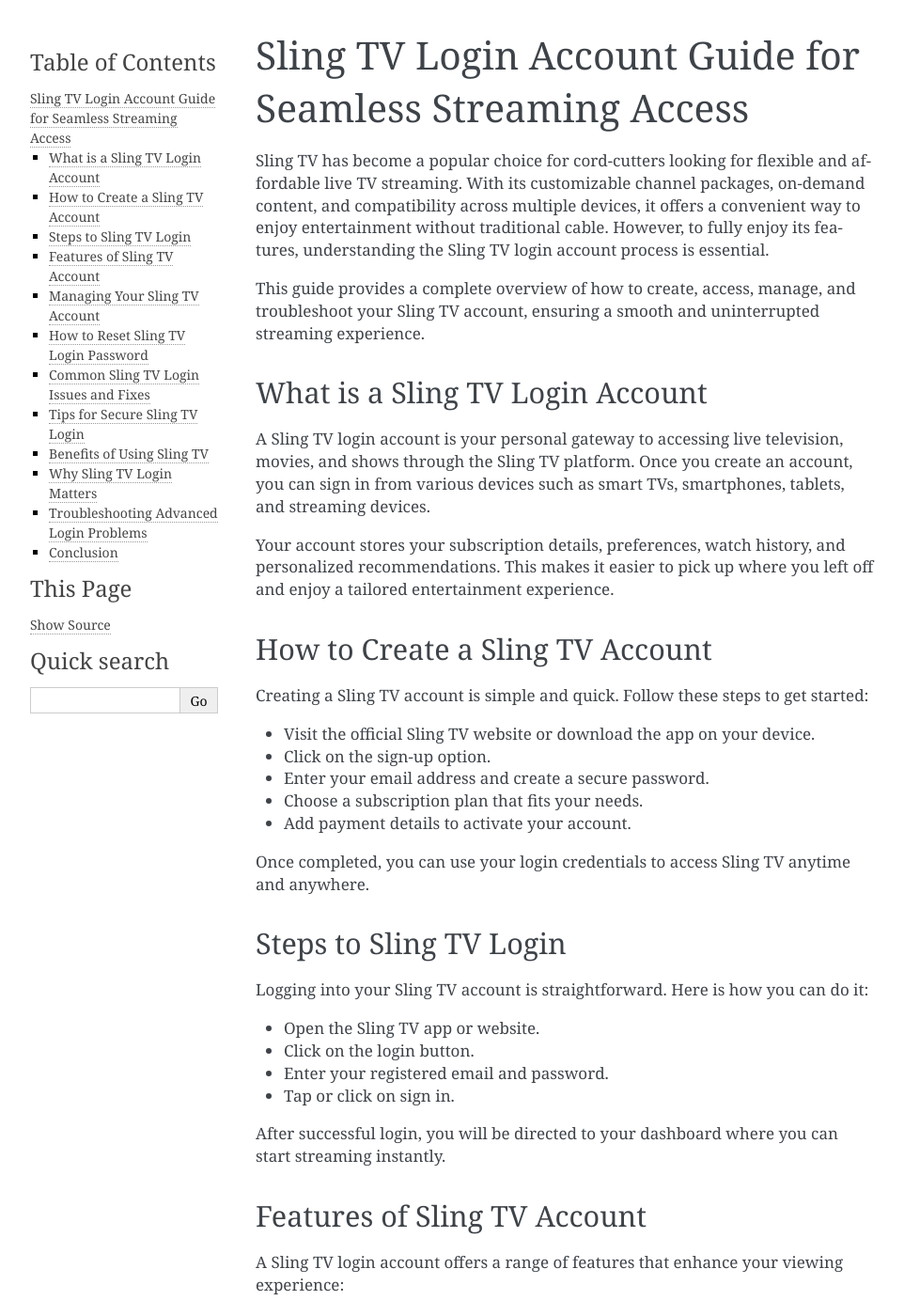
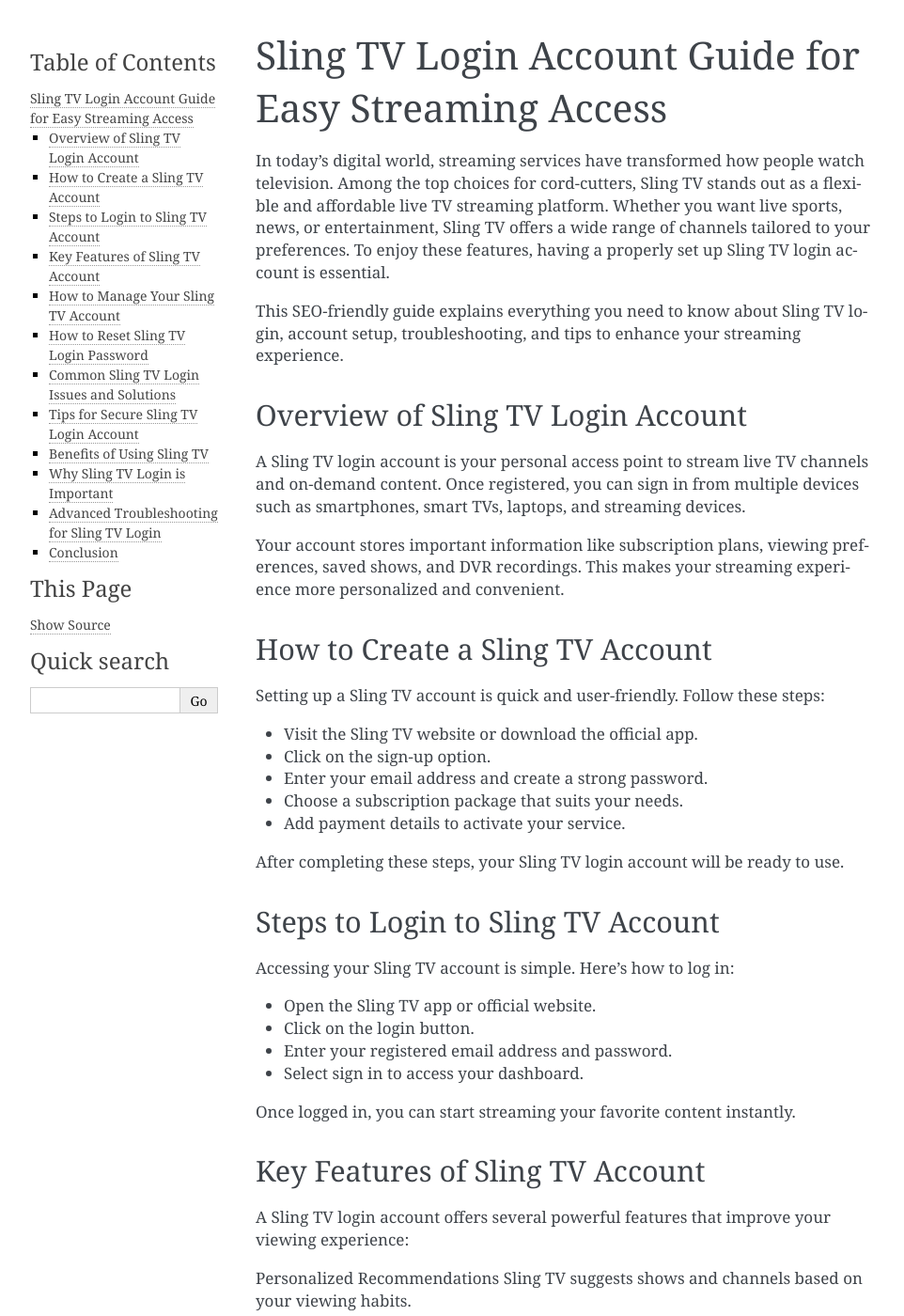
Before and after one commit to jorsebolojaimatadi/helpslingtv, a Sphinx documentation site: the page built from docs/index.rst, in a window 1280 px wide and 1400 px high. Shown: the whole window at 94% size, without its empty margins (148-1110 px from the left). Built offline with Sphinx 7.4.7, drawn with Linux system fonts in a browser that asks for light colours; some of the changed text lies outside the part shown.

Commit message:
Update index.rst

```diff
--- a/docs/index.rst
+++ b/docs/index.rst
@@ -1,173 +1,174 @@
-Sling TV Login Account Guide for Seamless Streaming Access
-==========================================================
+Sling TV Login Account Guide for Easy Streaming Access
+=====================================================
 
-Sling TV has become a popular choice for cord-cutters looking for flexible and affordable live TV streaming. With its customizable channel packages, on-demand content, and compatibility across multiple devices, it offers a convenient way to enjoy entertainment without traditional cable. However, to fully enjoy its features, understanding the Sling TV login account process is essential.
+In today’s digital world, streaming services have transformed how people watch television. Among the top choices for cord-cutters, Sling TV stands out as a flexible and affordable live TV streaming platform. Whether you want live sports, news, or entertainment, Sling TV offers a wide range of channels tailored to your preferences. To enjoy these features, having a properly set up Sling TV login account is essential.
 
-This guide provides a complete overview of how to create, access, manage, and troubleshoot your Sling TV account, ensuring a smooth and uninterrupted streaming experience.
+This SEO-friendly guide explains everything you need to know about Sling TV login, account setup, troubleshooting, and tips to enhance your streaming experience.
 
-What is a Sling TV Login Account
---------------------------------
+Overview of Sling TV Login Account
+---------------------------------
 
-A Sling TV login account is your personal gateway to accessing live television, movies, and shows through the Sling TV platform. Once you create an account, you can sign in from various devices such as smart TVs, smartphones, tablets, and streaming devices.
+A Sling TV login account is your personal access point to stream live TV channels and on-demand content. Once registered, you can sign in from multiple devices such as smartphones, smart TVs, laptops, and streaming devices.
 
-Your account stores your subscription details, preferences, watch history, and personalized recommendations. This makes it easier to pick up where you left off and enjoy a tailored entertainment experience.
+Your account stores important information like subscription plans, viewing preferences, saved shows, and DVR recordings. This makes your streaming experience more personalized and convenient.
 
 How to Create a Sling TV Account
---------------------------------
-
-Creating a Sling TV account is simple and quick. Follow these steps to get started:
-
-- Visit the official Sling TV website or download the app on your device.
-- Click on the sign-up option.
-- Enter your email address and create a secure password.
-- Choose a subscription plan that fits your needs.
-- Add payment details to activate your account.
-
-Once completed, you can use your login credentials to access Sling TV anytime and anywhere.
-
-Steps to Sling TV Login
------------------------
-
-Logging into your Sling TV account is straightforward. Here is how you can do it:
-
-- Open the Sling TV app or website.
-- Click on the login button.
-- Enter your registered email and password.
-- Tap or click on sign in.
-
-After successful login, you will be directed to your dashboard where you can start streaming instantly.
-
-Features of Sling TV Account
-----------------------------
-
-A Sling TV login account offers a range of features that enhance your viewing experience:
-
-Personalized Content
-Your account provides recommendations based on your viewing habits.
-
-Multiple Device Access
-You can log in on different devices and enjoy streaming on the go.
-
-Cloud DVR
-Record your favorite shows and watch them later at your convenience.
-
-Flexible Plans
-Switch or modify your subscription plan anytime without hassle.
-
-On-Demand Library
-Access a wide range of movies and shows whenever you want.
-
-Managing Your Sling TV Account
 -------------------------------
 
-Managing your Sling TV account is important to ensure your preferences and subscription details are up to date.
+Setting up a Sling TV account is quick and user-friendly. Follow these steps:
 
-Updating Profile Information
-You can edit your email address, password, and personal details in the account settings section.
+- Visit the Sling TV website or download the official app.
+- Click on the sign-up option.
+- Enter your email address and create a strong password.
+- Choose a subscription package that suits your needs.
+- Add payment details to activate your service.
 
-Changing Subscription Plans
-Sling TV allows you to upgrade, downgrade, or customize your channel lineup easily.
+After completing these steps, your Sling TV login account will be ready to use.
+
+Steps to Login to Sling TV Account
+---------------------------------
+
+Accessing your Sling TV account is simple. Here’s how to log in:
+
+- Open the Sling TV app or official website.
+- Click on the login button.
+- Enter your registered email address and password.
+- Select sign in to access your dashboard.
+
+Once logged in, you can start streaming your favorite content instantly.
+
+Key Features of Sling TV Account
+-------------------------------
+
+A Sling TV login account offers several powerful features that improve your viewing experience:
+
+Personalized Recommendations
+Sling TV suggests shows and channels based on your viewing habits.
+
+Multi-Device Streaming
+You can access your account across multiple devices anytime.
+
+Cloud DVR Storage
+Record live TV and watch it later at your convenience.
+
+Flexible Subscription Plans
+Easily switch between plans or customize your channel lineup.
+
+On-Demand Content
+Enjoy a large library of movies, shows, and exclusive content.
+
+How to Manage Your Sling TV Account
+----------------------------------
+
+Managing your Sling TV account ensures smooth performance and uninterrupted streaming.
+
+Update Profile Details
+You can change your email, password, and personal settings anytime.
+
+Modify Subscription
+Upgrade, downgrade, or customize your plan based on your needs.
 
 Payment Management
-Add or update payment methods to avoid interruptions in service.
+Keep your billing details updated to avoid service interruptions.
 
-Device Management
-Keep track of devices connected to your account and remove any unauthorized access.
+Device Control
+Monitor and manage devices connected to your account for better security.
 
 How to Reset Sling TV Login Password
-------------------------------------
+-----------------------------------
 
-If you forget your password, you can quickly reset it by following these steps:
+Forgetting your password is common, but resetting it is easy:
 
-- Go to the login page.
+- Go to the Sling TV login page.
 - Click on the forgot password option.
 - Enter your registered email address.
 - Follow the instructions sent to your email to create a new password.
 
-Make sure to choose a strong password to keep your account secure.
+Always create a strong password to protect your account from unauthorized access.
 
-Common Sling TV Login Issues and Fixes
---------------------------------------
+Common Sling TV Login Issues and Solutions
+-----------------------------------------
 
-Sometimes users may face issues while trying to log in. Here are some common problems and solutions:
+Users may occasionally face login issues. Here are common problems and how to fix them:
 
-Incorrect Credentials
-Double-check your email and password before attempting to log in again.
+Incorrect Login Details
+Ensure your email and password are entered correctly.
 
-Slow Internet Connection
-Ensure you have a stable and fast internet connection for smooth access.
+Internet Connectivity Issues
+Check your internet connection for stability and speed.
 
-App Glitches
-Restart the app or reinstall it to fix temporary issues.
+App or Browser Problems
+Restart the app, clear cache, or try a different browser.
 
-Browser Issues
-Clear cache and cookies or try using a different browser.
+Account Lock
+Multiple failed login attempts may temporarily lock your account.
 
-Account Lockout
-Too many failed login attempts may temporarily lock your account. Wait for some time before trying again.
+Outdated App Version
+Update the app to the latest version for smooth functionality.
 
-Tips for Secure Sling TV Login
+Tips for Secure Sling TV Login Account
+-------------------------------------
+
+Protecting your Sling TV account is important for a safe streaming experience. Follow these tips:
+
+- Use a strong and unique password.
+- Do not share your login credentials.
+- Log out from shared or public devices.
+- Regularly update your password.
+- Monitor account activity for suspicious behavior.
+
+Benefits of Using Sling TV
+-------------------------
+
+Sling TV offers multiple advantages that make it a popular streaming service:
+
+Affordable Streaming
+It is more budget-friendly compared to cable TV.
+
+No Long-Term Contracts
+You can cancel or change your plan anytime.
+
+Wide Channel Options
+Access news, sports, entertainment, and more.
+
+User-Friendly Interface
+Easy navigation for a seamless experience.
+
+Device Compatibility
+Works on smart TVs, mobile devices, tablets, and streaming devices.
+
+Why Sling TV Login is Important
 ------------------------------
 
-Keeping your Sling TV account secure is essential to protect your personal information.
+Your Sling TV login account is essential for accessing all platform features. Without logging in, you cannot stream content, manage subscriptions, or use features like DVR storage.
 
-- Use a strong and unique password.
-- Avoid sharing your login credentials with others.
-- Enable additional security features if available.
-- Log out from public or shared devices.
-- Regularly update your password.
+A secure and properly managed account ensures uninterrupted streaming and a personalized entertainment experience.
 
-These practices help ensure a safe and secure streaming experience.
+Advanced Troubleshooting for Sling TV Login
+------------------------------------------
 
-Benefits of Using Sling TV
---------------------------
+If you still face login issues, try these advanced solutions:
 
-Sling TV offers several advantages that make it a preferred streaming platform:
-
-Affordable Pricing
-Compared to traditional cable, Sling TV is budget-friendly.
-
-No Long-Term Contracts
-Enjoy flexibility without being tied to lengthy commitments.
-
-Wide Channel Selection
-Choose from a variety of channels based on your interests.
-
-User-Friendly Interface
-Easy navigation makes it accessible for all users.
-
-Compatibility
-Works across a wide range of devices including smart TVs, mobile devices, and streaming sticks.
-
-Why Sling TV Login Matters
----------------------------
-
-Your Sling TV login account is essential for accessing your subscription and personalizing your viewing experience. Without logging in, you cannot stream content, manage your plan, or use features like Cloud DVR.
-
-Having a reliable login system ensures that users can easily access their accounts and enjoy uninterrupted entertainment.
-
-Troubleshooting Advanced Login Problems
----------------------------------------
-
-If basic fixes do not resolve your issue, consider these advanced troubleshooting steps:
-
-Check Server Status
-Sometimes the platform may experience downtime. Wait until services are restored.
-
-Update App or Device
-Ensure your app and device software are up to date.
+Check Service Status
+Sometimes Sling TV servers may be down temporarily.
 
 Disable VPN
-Using a VPN may cause login issues. Disable it and try again.
+VPN services may interfere with login functionality.
 
-Contact Support
-Reach out to Sling TV customer support for further assistance.
+Update Device Software
+Ensure your device is running the latest version.
+
+Reinstall the App
+Uninstall and reinstall the app to fix persistent issues.
+
+Contact Customer Support
+Reach out to Sling TV support for expert assistance.
 
 Conclusion
------------
+----------
 
-A Sling TV login account is your key to unlocking a world of entertainment. From creating an account to managing subscriptions and resolving login issues, understanding the process ensures a seamless experience.
+A Sling TV login account is the key to unlocking a complete streaming experience. From setting up your account to managing subscriptions and fixing login issues, understanding the process helps you enjoy seamless entertainment.
 
-By following the steps and tips outlined in this guide, you can enjoy uninterrupted streaming, personalized content, and full control over your viewing preferences. Whether you are a new user or an existing subscriber, maintaining your Sling TV account properly will help you get the most out of this powerful streaming service.
+By following this comprehensive guide, you can ensure secure access, smooth streaming, and full control over your viewing preferences. Whether you are a new user or a long-time subscriber, maintaining your Sling TV account properly will help you get the best out of this powerful streaming service.
 
-Stay updated, keep your account secure, and enjoy endless entertainment with Sling TV.
+Start streaming today and enjoy a flexible, personalized, and hassle-free entertainment experience with Sling TV.
```
